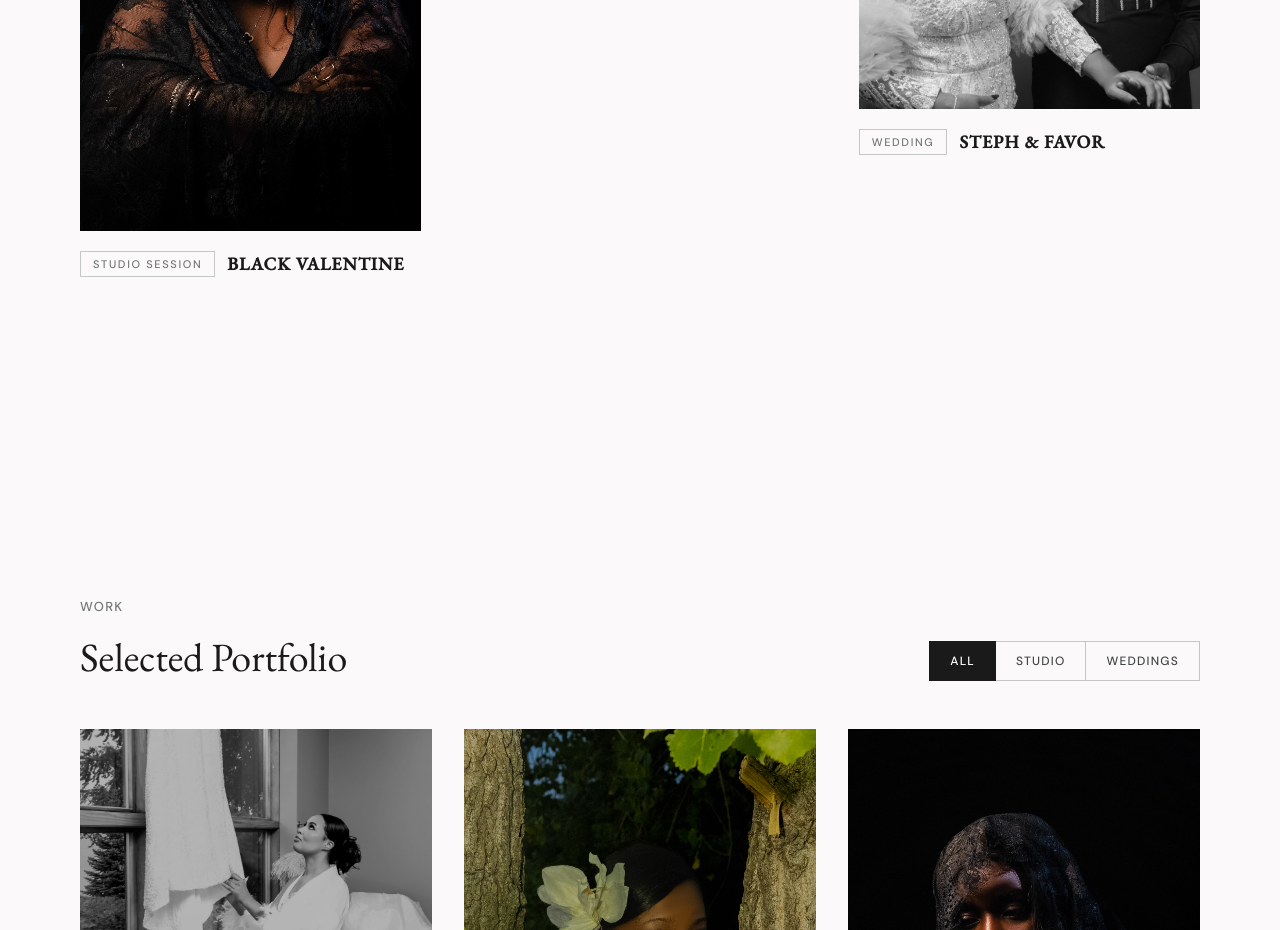
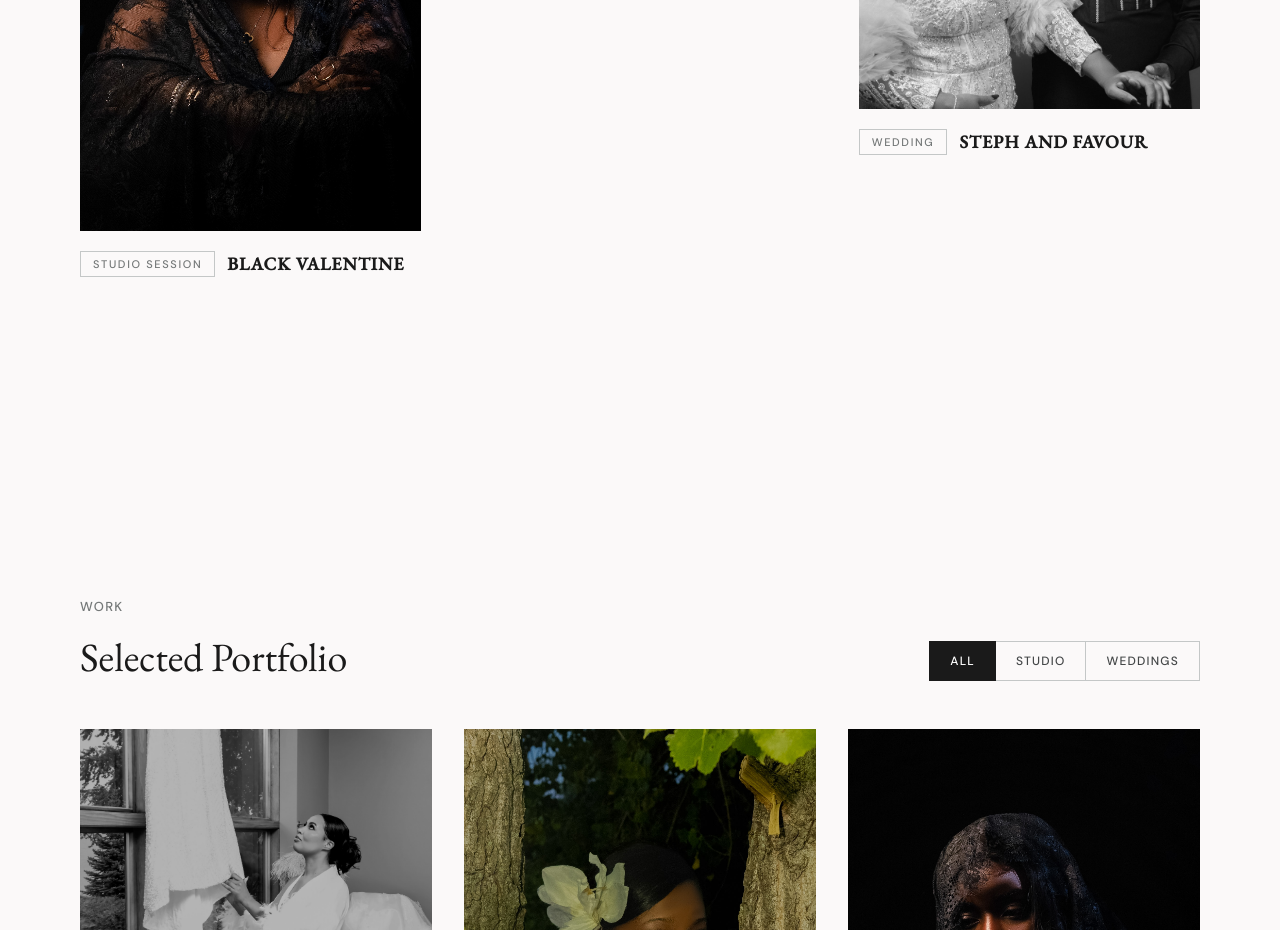
Before and after one commit to Ifefolarin/shot-by-ken, a Next.js app: page / in a window 1280 px wide. Shown: the part 1400-2330 px from the top of the page. Built offline with nearby package versions, Linux system fonts and the light colour scheme; no server answers.

Commit message:
fix: curated works 3rd title to Steph and Favour

```diff
--- a/components/curated-works/curated-works-section.tsx
+++ b/components/curated-works/curated-works-section.tsx
@@ -20,11 +20,11 @@ const CURATED = [
   },
   {
     src: "/images/curated/03.jpg",
-    alt: "Steph & Favor — wedding portrait",
+    alt: "Steph and Favour — wedding portrait",
     width: 1742,
     height: 2048,
     tag: "Wedding",
-    title: "Steph & Favor",
+    title: "Steph and Favour",
   },
 ];
 
```
